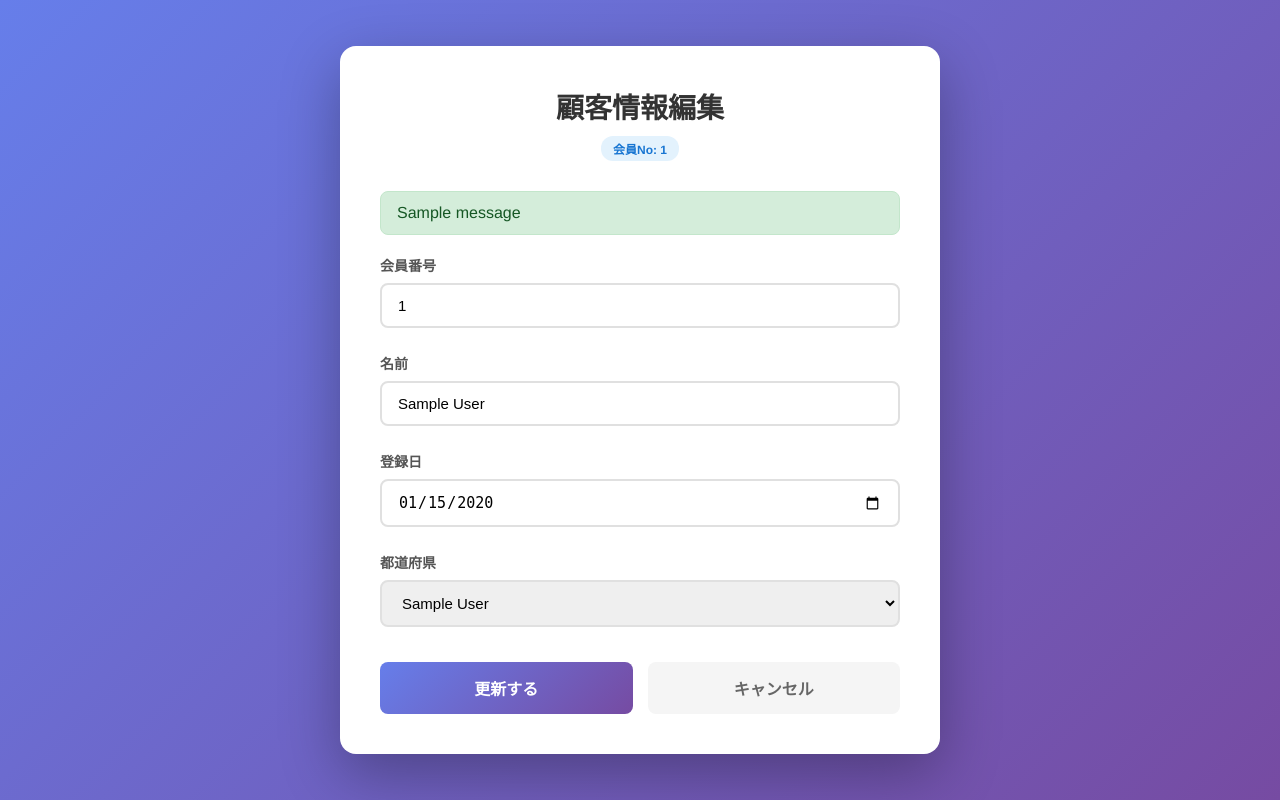
After one commit to umanari145/python_lesson, a Django app: page /customers/edit/1/ in a window 1280 px wide. The commit adds this page. Run offline with Django 5.2, Linux system fonts and the light colour scheme; tables that the repository leaves empty hold one stand-in row (values such as "Sample post"); one stand-in notice (Sample message) is shown.

Commit message:
編集機能を実装

```diff
--- a/customer/forms.py
+++ b/customer/forms.py
@@ -35,6 +35,21 @@ class CustomerForm(forms.ModelForm):
             'pref': '都道府県',
         }
 
+    def clean_customer_no(self):
+        """会員番号のバリデーション"""
+        customer_no = self.cleaned_data['customer_no']
+
+        # 重複チェック（編集時は自分自身を除外）
+        queryset = Customer.objects.filter(customer_no=customer_no)
+        if self.instance.pk:
+            # 編集時は自分自身を除外
+            queryset = queryset.exclude(pk=self.instance.pk)
+
+        if queryset.exists():
+            raise ValidationError('この会員番号は既に登録されています')
+
+        return customer_no
+
     def clean_name(self):
         """名前のバリデーション"""
         name = self.cleaned_data['name']
--- a/customer/urls.py
+++ b/customer/urls.py
@@ -1,9 +1,10 @@
 from django.urls import path
-from .views import CustomerListView, CustomerCreateView
+from .views import CustomerListView, CustomerCreateView, CustomerUpdateView
 
 app_name = 'customers'
 
 urlpatterns = [
     path('index/', CustomerListView, name='customer_list'),
     path('create/', CustomerCreateView, name='customer_create'),
+    path('edit/<int:pk>/', CustomerUpdateView, name='customer_edit'),
 ]
--- a/customer/views.py
+++ b/customer/views.py
@@ -1,7 +1,7 @@
 from django.views.generic import ListView
 from django.core.paginator import Paginator
 from django.conf import settings
-from django.shortcuts import render, redirect
+from django.shortcuts import render, redirect, get_object_or_404
 from django.contrib import messages
 from .models import Customer
 from .forms import CustomerForm
@@ -40,3 +40,24 @@ def CustomerCreateView(request):
     return render(request, 'customers/customer_create.html', {
         'form': form,
     })
+
+def CustomerUpdateView(request, pk):
+    """顧客編集ビュー"""
+    # 編集対象の顧客を取得（存在しない場合は404エラー）
+    customer = get_object_or_404(Customer, pk=pk)
+
+    if request.method == 'POST':
+        # 既存のインスタンスを渡してフォームを作成
+        form = CustomerForm(request.POST, instance=customer)
+        if form.is_valid():
+            form.save()
+            messages.success(request, '顧客情報を更新しました。')
+            return redirect('customers:customer_list')
+    else:
+        # 既存のデータでフォームを初期化
+        form = CustomerForm(instance=customer)
+
+    return render(request, 'customers/customer_edit.html', {
+        'form': form,
+        'customer': customer,
+    })
--- /dev/null
+++ b/templates/customers/customer_edit.html
@@ -0,0 +1,242 @@
+<!DOCTYPE html>
+<html lang="ja">
+<head>
+    <meta charset="UTF-8">
+    <meta name="viewport" content="width=device-width, initial-scale=1.0">
+    <title>顧客情報編集</title>
+    <style>
+        * {
+            margin: 0;
+            padding: 0;
+            box-sizing: border-box;
+        }
+
+        body {
+            font-family: 'Helvetica Neue', Arial, 'Hiragino Sans', sans-serif;
+            background: linear-gradient(135deg, #667eea 0%, #764ba2 100%);
+            min-height: 100vh;
+            display: flex;
+            justify-content: center;
+            align-items: center;
+            padding: 20px;
+        }
+
+        .container {
+            background: white;
+            border-radius: 16px;
+            box-shadow: 0 20px 60px rgba(0, 0, 0, 0.3);
+            width: 100%;
+            max-width: 600px;
+            padding: 40px;
+        }
+
+        h1 {
+            color: #333;
+            margin-bottom: 10px;
+            text-align: center;
+            font-size: 28px;
+        }
+
+        .subtitle {
+            text-align: center;
+            color: #888;
+            margin-bottom: 30px;
+            font-size: 14px;
+        }
+
+        .form-group {
+            margin-bottom: 25px;
+        }
+
+        label {
+            display: block;
+            color: #555;
+            font-weight: 600;
+            margin-bottom: 8px;
+            font-size: 14px;
+        }
+
+        .form-control {
+            width: 100%;
+            padding: 12px 16px;
+            border: 2px solid #e0e0e0;
+            border-radius: 8px;
+            font-size: 15px;
+            transition: all 0.3s ease;
+        }
+
+        .form-control:focus {
+            outline: none;
+            border-color: #667eea;
+            box-shadow: 0 0 0 3px rgba(102, 126, 234, 0.1);
+        }
+
+        .error-list {
+            list-style: none;
+            margin-top: 8px;
+        }
+
+        .error-list li {
+            color: #e74c3c;
+            font-size: 13px;
+            margin-top: 4px;
+        }
+
+        .form-actions {
+            display: flex;
+            gap: 15px;
+            margin-top: 35px;
+        }
+
+        .btn {
+            flex: 1;
+            padding: 14px 24px;
+            border: none;
+            border-radius: 8px;
+            font-size: 16px;
+            font-weight: 600;
+            cursor: pointer;
+            transition: all 0.3s ease;
+            text-align: center;
+            text-decoration: none;
+            display: inline-block;
+        }
+
+        .btn-primary {
+            background: linear-gradient(135deg, #667eea 0%, #764ba2 100%);
+            color: white;
+        }
+
+        .btn-primary:hover {
+            transform: translateY(-2px);
+            box-shadow: 0 8px 20px rgba(102, 126, 234, 0.4);
+        }
+
+        .btn-secondary {
+            background: #f5f5f5;
+            color: #666;
+        }
+
+        .btn-secondary:hover {
+            background: #e0e0e0;
+        }
+
+        .messages {
+            margin-bottom: 20px;
+        }
+
+        .alert {
+            padding: 12px 16px;
+            border-radius: 8px;
+            margin-bottom: 10px;
+        }
+
+        .alert-success {
+            background-color: #d4edda;
+            color: #155724;
+            border: 1px solid #c3e6cb;
+        }
+
+        .alert-error {
+            background-color: #f8d7da;
+            color: #721c24;
+            border: 1px solid #f5c6cb;
+        }
+
+        .info-badge {
+            display: inline-block;
+            background: #e3f2fd;
+            color: #1976d2;
+            padding: 4px 12px;
+            border-radius: 12px;
+            font-size: 12px;
+            font-weight: 600;
+        }
+
+        @media (max-width: 600px) {
+            .container {
+                padding: 30px 20px;
+            }
+
+            .form-actions {
+                flex-direction: column;
+            }
+        }
+    </style>
+</head>
+<body>
+    <div class="container">
+        <h1>顧客情報編集</h1>
+        <p class="subtitle">
+            <span class="info-badge">会員No: {{ customer.customer_no }}</span>
+        </p>
+
+        {% if messages %}
+            <div class="messages">
+                {% for message in messages %}
+                    <div class="alert alert-{{ message.tags }}">
+                        {{ message }}
+                    </div>
+                {% endfor %}
+            </div>
+        {% endif %}
+
+        <form method="post">
+            {% csrf_token %}
+
+            <div class="form-group">
+                <label for="{{ form.customer_no.id_for_label }}">{{ form.customer_no.label }}</label>
+                {{ form.customer_no }}
+                {% if form.customer_no.errors %}
+                    <ul class="error-list">
+                        {% for error in form.customer_no.errors %}
+                            <li>{{ error }}</li>
+                        {% endfor %}
+                    </ul>
+                {% endif %}
+            </div>
+
+            <div class="form-group">
+                <label for="{{ form.name.id_for_label }}">{{ form.name.label }}</label>
+                {{ form.name }}
+                {% if form.name.errors %}
+                    <ul class="error-list">
+                        {% for error in form.name.errors %}
+                            <li>{{ error }}</li>
+                        {% endfor %}
+                    </ul>
+                {% endif %}
+            </div>
+
+            <div class="form-group">
+                <label for="{{ form.registered_date.id_for_label }}">{{ form.registered_date.label }}</label>
+                {{ form.registered_date }}
+                {% if form.registered_date.errors %}
+                    <ul class="error-list">
+                        {% for error in form.registered_date.errors %}
+                            <li>{{ error }}</li>
+                        {% endfor %}
+                    </ul>
+                {% endif %}
+            </div>
+
+            <div class="form-group">
+                <label for="{{ form.pref.id_for_label }}">{{ form.pref.label }}</label>
+                {{ form.pref }}
+                {% if form.pref.errors %}
+                    <ul class="error-list">
+                        {% for error in form.pref.errors %}
+                            <li>{{ error }}</li>
+                        {% endfor %}
+                    </ul>
+                {% endif %}
+            </div>
+
+            <div class="form-actions">
+                <button type="submit" class="btn btn-primary">更新する</button>
+                <a href="{% url 'customers:customer_list' %}" class="btn btn-secondary">キャンセル</a>
+            </div>
+        </form>
+    </div>
+</body>
+</html>
```
Also changed, not shown: templates/customers/customer_list.html (+16 -1 lines).
